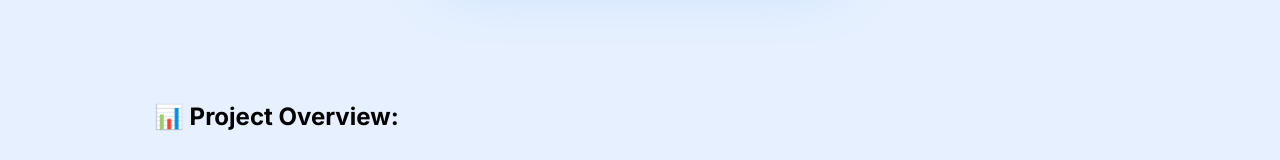
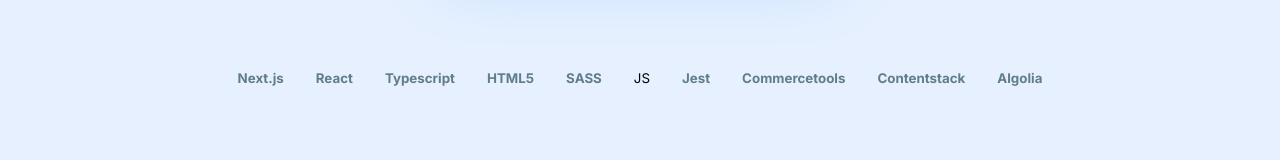
Before and after one commit to gonzalo-s/gonzalo_soler_web, a Next.js app: page /projects/bsn-sports in a window 1280 px wide. Shown: the part 741-901 px from the top of the page. Built offline with nearby package versions, Linux system fonts and the light colour scheme.

Commit message:
feat(Project): add technology stack list to project component

```diff
--- a/src/components/Project/Project.tsx
+++ b/src/components/Project/Project.tsx
@@ -32,6 +32,13 @@
           <Image src={project.image.src} alt={project.image.alt} fill priority />
         </div>
       </section>
+      <ul className={styles['project-page__tech_list']}>
+        {project?.stack.map((tech) => (
+          <li key={tech.displayName} className={styles['project-page__tech_list__item']}>
+            <p>{tech.displayName}</p>
+          </li>
+        ))}
+      </ul>
       <section
         ref={setOverviewRef}
         className={`${styles['project-page__overview']} ${isOverviewVisible ? styles.visible : ''}`}
--- a/src/components/Project/project.module.scss
+++ b/src/components/Project/project.module.scss
@@ -67,6 +67,22 @@
                     transition: transform 0.5s;
                 }
             }
+        }
+    }
+
+    &__tech_list {
+        @include reset-list;
+
+        display: flex;
+        flex-wrap: wrap;
+        justify-content: center;
+        align-items: center;
+        gap: 2rem;
+        row-gap: 1rem;
+
+        &__item {
+            display: flex;
+            font-size: smaller;
         }
     }
 
```
